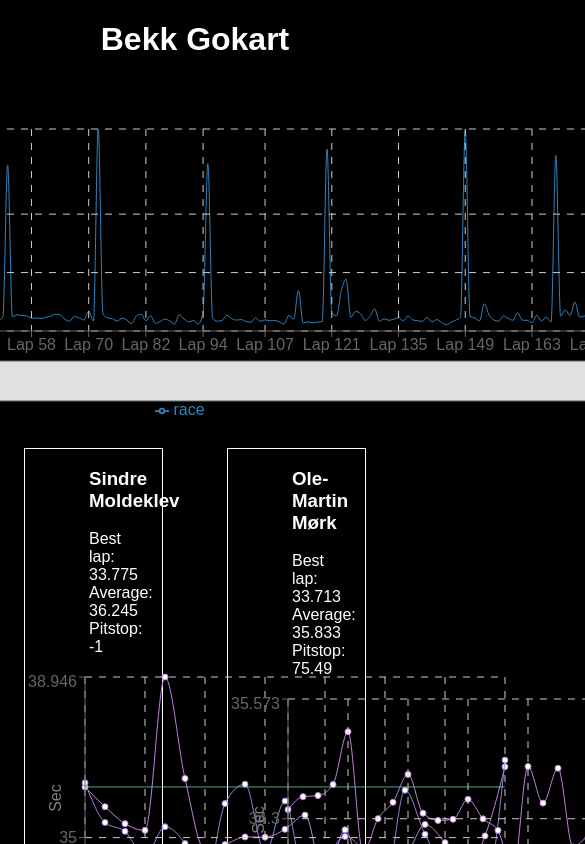
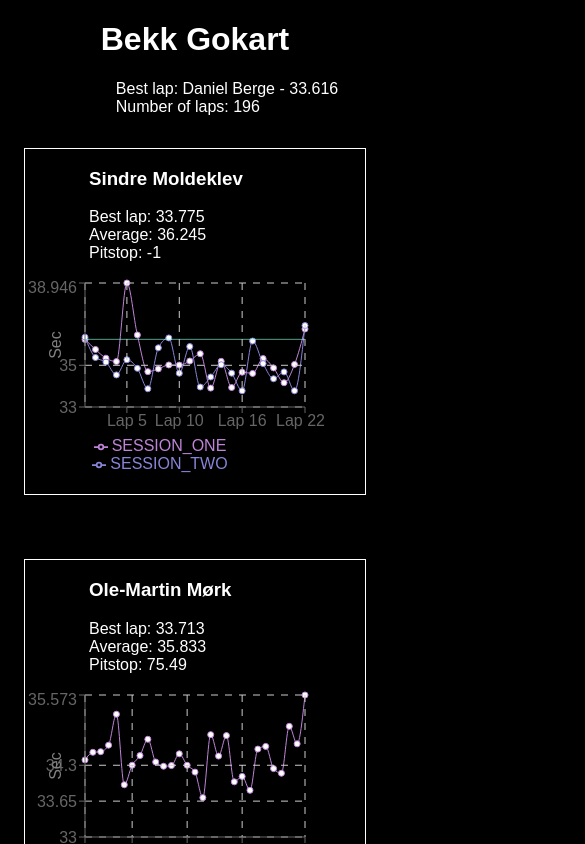
Before and after one commit to MathiasSJacobsen/gokart-stats, a React (Create React App) app: page / in a window 390 px wide. Shown: the top 844 px of the page, 585 px wide, since content can reach past the window. Built offline with nearby package versions, Linux system fonts and the light colour scheme.

Commit message:
Fix mobile sizing problem

```diff
--- /dev/null
+++ b/src/hooks/useWindowSize.tsx
@@ -0,0 +1,14 @@
+import { useLayoutEffect, useState } from "react";
+
+export const useWindowSize = () => {
+  const [size, setSize] = useState([0, 0]);
+  useLayoutEffect(() => {
+    function updateSize() {
+      setSize([window.innerWidth, window.innerHeight]);
+    }
+    window.addEventListener("resize", updateSize);
+    updateSize();
+    return () => window.removeEventListener("resize", updateSize);
+  }, []);
+  return size;
+};
--- a/src/landing/Landing.tsx
+++ b/src/landing/Landing.tsx
@@ -31,7 +31,7 @@ const Landing = (props: Props) => {
             <span>{`Number of laps: 196`}</span>
           </TeamStats>
 
-          <LineChart
+          {/* <LineChart
             width={1000}
             height={300}
             data={getTeamLapData()}
@@ -44,7 +44,7 @@ const Landing = (props: Props) => {
             <YAxis label={{ value: "Sec", angle: -90 }} domain={[32]} />
             <Tooltip />
             <Brush />
-          </LineChart>
+          </LineChart> */}
         </TeamContainer>
         <PersonalStatsContainer>
           {data.map((e) => (
--- a/src/personalStats/PersonalStat.tsx
+++ b/src/personalStats/PersonalStat.tsx
@@ -15,6 +15,7 @@ import {
   getAverageLapsTime,
   getPitstop,
 } from "../dataCrunshing";
+import { useWindowSize } from "../hooks/useWindowSize";
 import { SessionData, Session } from "../Types";
 import { HeaderStat } from "./HeaderStat";
 
@@ -29,16 +30,30 @@ const StatContainer = styled.div`
   margin: 1.5rem;
   padding: 0 2rem 1rem 0;
   border: solid 1px;
+
+  @media (max-width: 767px) {
+    grid-column: span 4;
+  }
 `;
 
 const PersonalStat = ({ user }: Props) => {
   const [data, setData] = useState(user);
+
+  const [vertical] = useWindowSize();
+  const [chartHeight, setChartHeight] = useState(0);
+  const [chartWidth, setChartWidth] = useState(0);
 
   useEffect(() => {
     setFastestLap(getFastestLap(data.laps));
     setAverage(getAverageLapsTime(data.laps));
     setPitstop(getPitstop(data.laps));
   }, [data]);
+
+  useEffect(() => {
+    console.log("heihei");
+    setChartHeight(vertical > 767 ? 300 : 200);
+    setChartWidth(vertical > 767 ? 500 : 300);
+  }, [vertical]);
 
   const [fastestLap, setFastestLap] = useState(0);
   const [average, setAverage] = useState(0);
@@ -53,8 +68,8 @@ const PersonalStat = ({ user }: Props) => {
         username={user.name}
       />
       <LineChart
-        width={500}
-        height={300}
+        width={chartWidth}
+        height={chartHeight}
         data={
           data.laps.some((e) => Session.SESSION_TWO in e)
             ? data.laps
```
